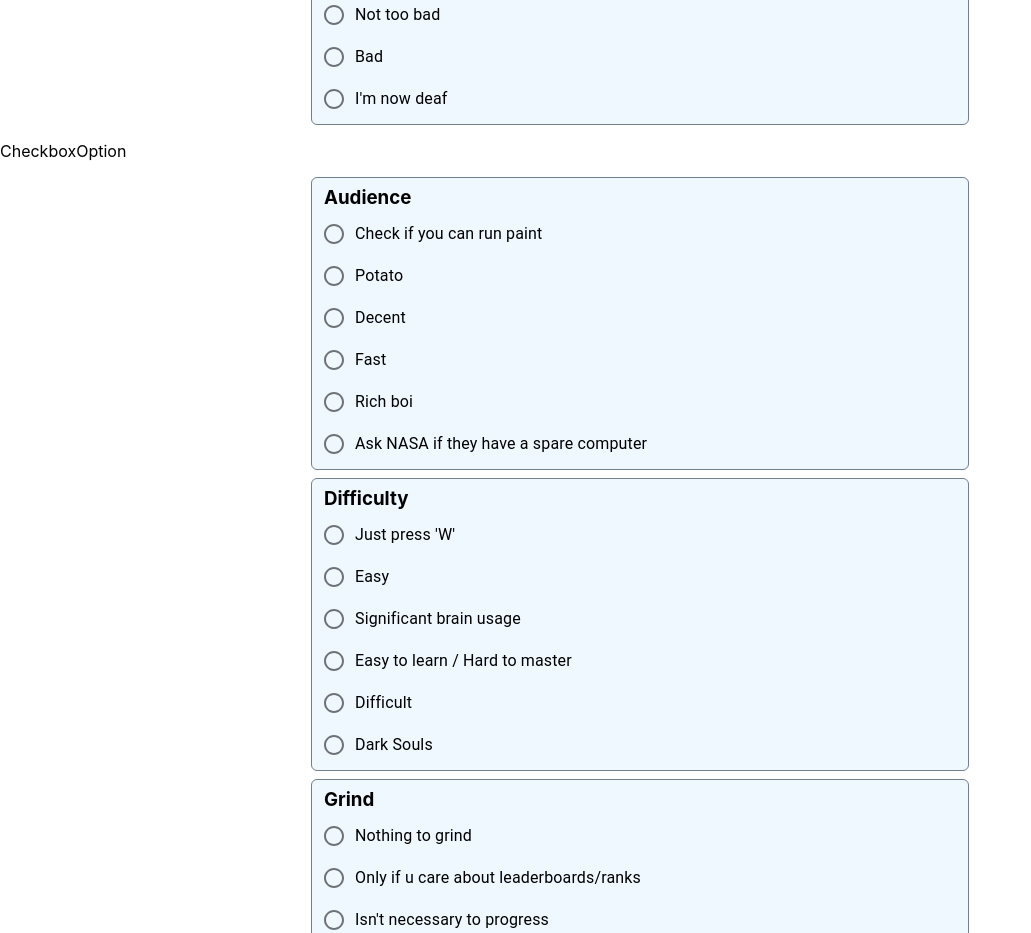
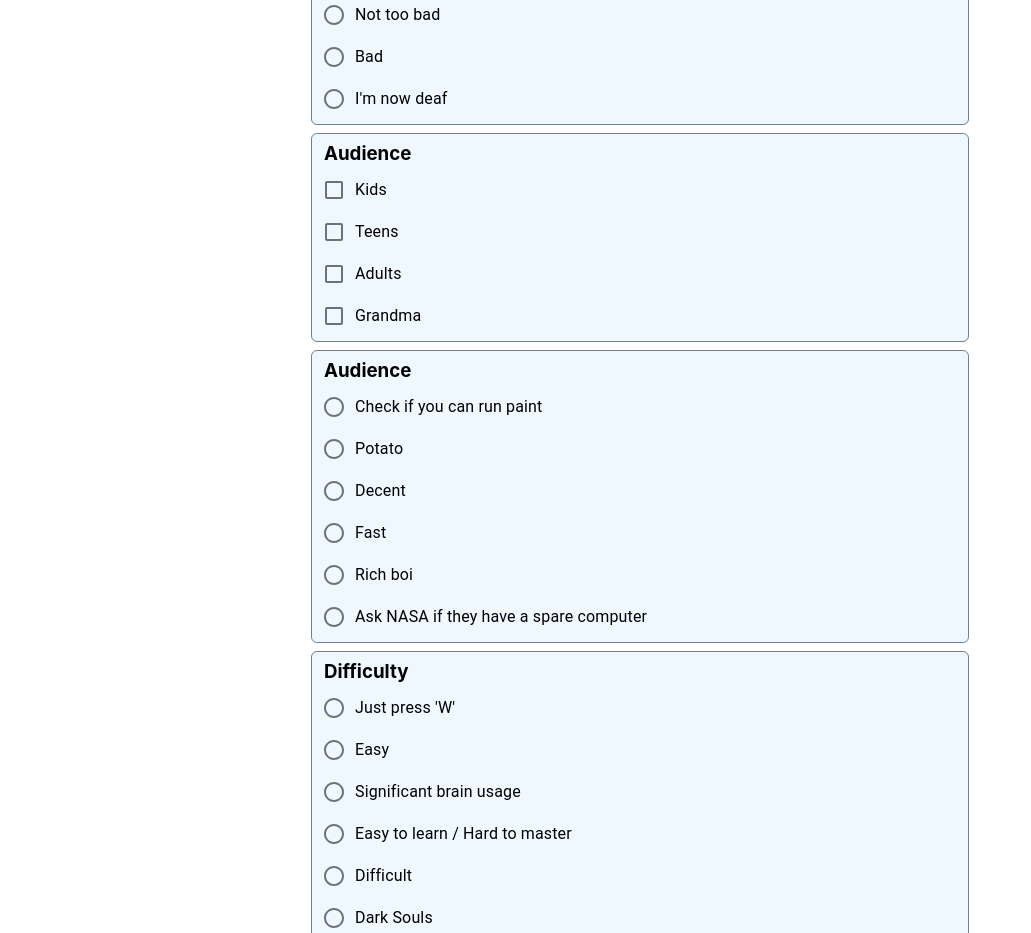
Before and after one commit to VojtaStruhar/steam-review-template, a React (Create React App) app: page / in a window 1280 px wide. Shown: the part 900-1833 px from the top of the page, without its empty margins (0-1031 px from the left). Built offline with nearby package versions, Linux system fonts and the light colour scheme.

Commit message:
Checkbox options in place.

```diff
--- a/src/CheckboxOption.js
+++ b/src/CheckboxOption.js
@@ -3,25 +3,38 @@ import React, { useState } from 'react';
 import { Checkbox, FormControlLabel } from '@material-ui/core';
 
 
-function MyCheckbox() {
+function MyCheckbox(props) {
+    const [isChecked, setIsChecked] = useState(false)
+
     return (
         <FormControlLabel
-                // value="top"
-                control={<Checkbox color="primary" onClick={() => {console.log("click")} } />}
-                label={"Label"}
+                value={props.index}
+                control={<Checkbox color="primary"
+                                   onClick={() => { setIsChecked(!isChecked) }} />}
+                label={props.title}
                 labelPlacement="end"
-                checked={false}
+                checked={isChecked}
             />
     );
 }
 
-export default function CheckboxOption() {
+export default function CheckboxOption(props) {
+    props = props.props
 
-
+    const checkboxes = () => {
+        var array = []
+        for (let i = 0; i < props.options.length; i++) {
+            const element = props.options[i];
+            console.log(element)
+            array.push(<MyCheckbox title={element} index={i}/>)
+        }
+        return array
+    }
 
     return (
-        <div>
-            <p>CheckboxOption</p>
+        <div className="radio-container">
+            <h3 className="snug">{props.title}</h3>
+            {checkboxes()}
         </div>
     );
 
```
